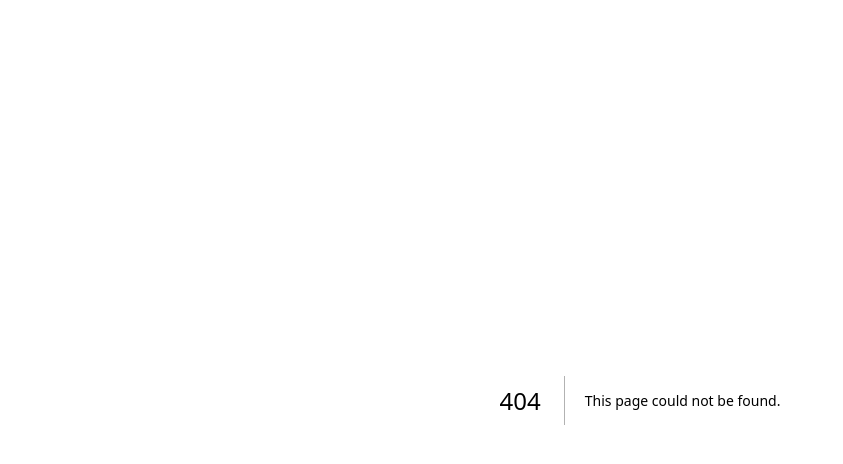
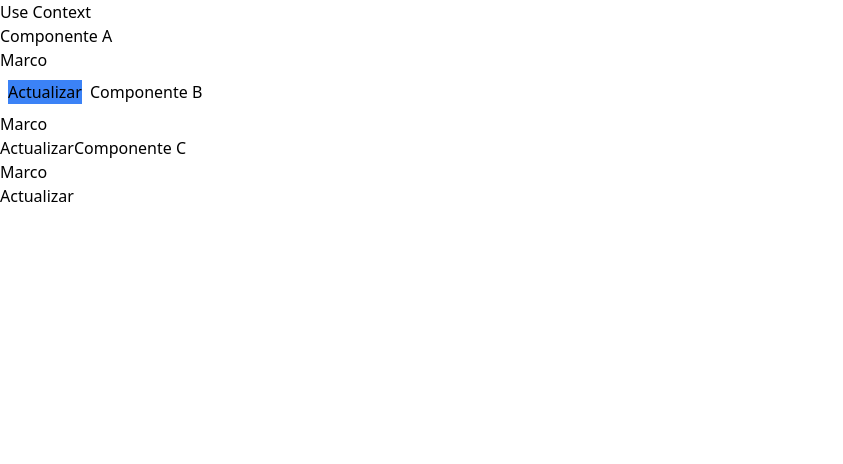
Before and after one commit to 2022B-web-avanzada-soft/salazar-franco-marco-andr-s-we, a Next.js app in the folder react-nextjs/: page /e_use_context in a window 1280 px wide. Before the commit this address had no page. Shown: the top 464 px of the page, without its empty margins (0-843 px from the left). Built offline with nearby package versions, Linux system fonts and the light colour scheme.

Commit message:
Hooks - use context
contenedor componentes

```diff
--- /dev/null
+++ b/react-nextjs/components/e_use_context/ContenedorContext.tsx
@@ -0,0 +1,7 @@
+import {createContext, Dispatch, SetStateAction} from "react";
+
+export const ContenedorContext= createContext({} as any)
+export interface ContenedorContextObject{
+    nombreUsuario: string;
+    setNombreUsuario: Dispatch<SetStateAction<string>>;
+}
--- /dev/null
+++ b/react-nextjs/components/e_use_context/EComponenteA.tsx
@@ -0,0 +1,28 @@
+import {useContext, useEffect} from "react";
+import {ContenedorContext} from "./ContenedorContext";
+import EComponenteB from "./EComponenteB";
+
+export default function (){
+    const contenedorContexto = useContext(ContenedorContext);
+
+    useEffect(
+        ()=>{
+            console.log('Cambio en algun lado el nombre');
+        },
+        [contenedorContexto.nombreUsuario]
+    )
+
+    return(
+        <>
+            Componente A
+            <p>{contenedorContexto.nombreUsuario}</p>
+            <button className={"bg-blue-500 m-2"} onClick={ e => {
+                e.preventDefault();
+                contenedorContexto.setNombreUsuario('CompA')
+            }}>
+                Actualizar
+            </button>
+            <EComponenteB></EComponenteB>
+        </>
+    )
+}
--- /dev/null
+++ b/react-nextjs/components/e_use_context/EComponenteB.tsx
@@ -0,0 +1,20 @@
+import {useContext} from "react";
+import {ContenedorContext} from "./ContenedorContext";
+import EComponenteC from "./EComponenteC";
+
+export default function (){
+    const contenedorContexto = useContext(ContenedorContext);
+    return(
+        <>
+            Componente B
+            <p>{contenedorContexto.nombreUsuario}</p>
+            <button onClick={ e => {
+                e.preventDefault();
+                contenedorContexto.setNombreUsuario('CompB')
+            }}>
+                Actualizar
+            </button>
+            <EComponenteC></EComponenteC>
+        </>
+    )
+}
--- /dev/null
+++ b/react-nextjs/components/e_use_context/EComponenteC.tsx
@@ -0,0 +1,20 @@
+import {useContext} from "react";
+import {ContenedorContext} from "./ContenedorContext";
+import EComponenteB from "./EComponenteB";
+
+export default function (){
+    const contenedorContexto = useContext(ContenedorContext);
+    return(
+        <>
+            Componente C
+            <p>{contenedorContexto.nombreUsuario}</p>
+            <button onClick={ e => {
+                e.preventDefault();
+                contenedorContexto.setNombreUsuario('CompC')
+            }}>
+                Actualizar
+            </button>
+
+        </>
+    )
+}
--- /dev/null
+++ b/react-nextjs/components/e_use_context/EContenedor.tsx
@@ -0,0 +1,21 @@
+import {ContenedorContext, ContenedorContextObject} from "./ContenedorContext";
+import {useEffect, useState} from "react";
+import EComponenteA from "./EComponenteA";
+
+export default function (){
+    const [nombreUsuario, setNombreUsuario] = useState("Marco")
+    const objetoContenedorContext:ContenedorContextObject = {nombreUsuario, setNombreUsuario};
+    useEffect(
+        ()=>{
+            console.log('Cambio en Contenedor', objetoContenedorContext.nombreUsuario);
+        },
+        [objetoContenedorContext.nombreUsuario]
+    )
+    return (
+        <>
+            <ContenedorContext.Provider value={objetoContenedorContext}>
+                <EComponenteA></EComponenteA>
+            </ContenedorContext.Provider>
+        </>
+    )
+}
--- /dev/null
+++ b/react-nextjs/pages/e_use_context.tsx
@@ -0,0 +1,12 @@
+// pages/d_use_context.tsx
+import EjemploHookCustom from "../components/d_hook_custom/EjemploHookCustom";
+import EContenedor from "../components/e_use_context/EContenedor";
+
+export default function (){
+    return(
+        <>
+            <h1>Use Context</h1>
+            <EContenedor></EContenedor>
+        </>
+    )
+}
```
